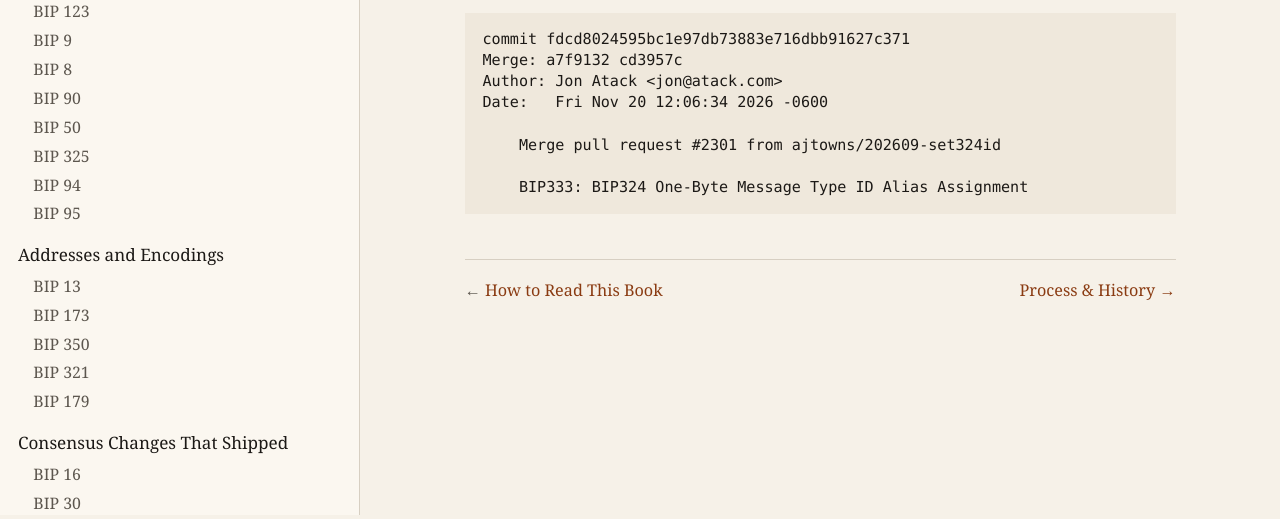
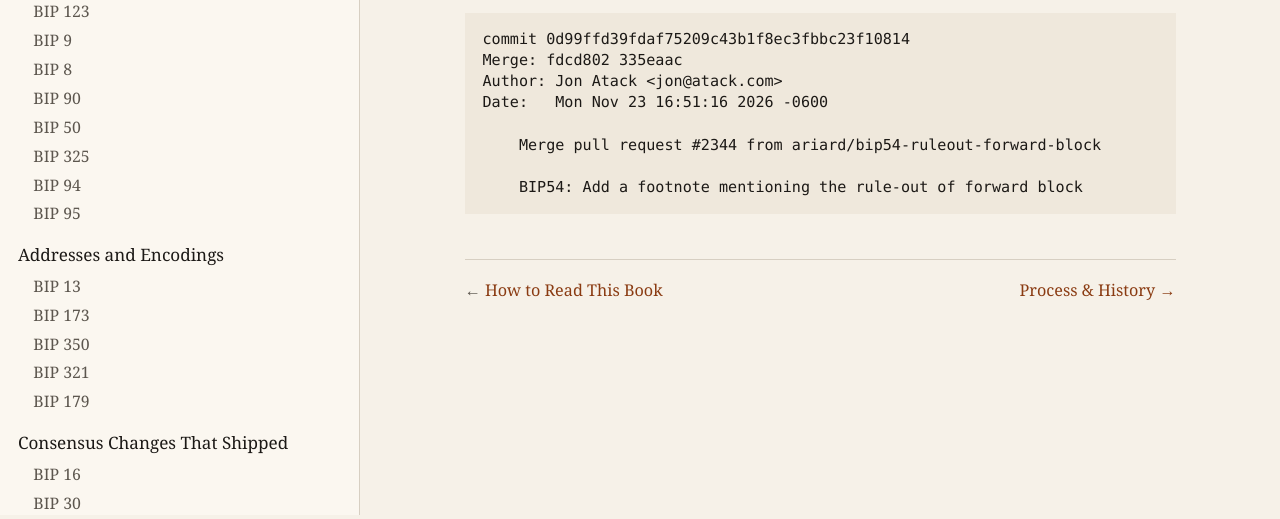
Before and after one commit to adamdecaf/bitcoin-bips-book, a plain HTML site: page docs/book/source-snapshot.html in a window 1280 px wide. Shown: the part 281-800 px from the top of the page. Drawn offline with Linux system fonts and the light colour scheme.

Commit message:
chore: automated publishing

```diff
--- a/docs/book/source-snapshot.html
+++ b/docs/book/source-snapshot.html
@@ -233,14 +233,14 @@
       href="https://github.com/bitcoin/bips">bitcoin/bips</a>. Closed
       and withdrawn proposals are omitted so the book stays readable. If
       something here disagrees with upstream, upstream wins.</p>
-      <pre><code>commit fdcd8024595bc1e97db73883e716dbb91627c371
-Merge: a7f9132 cd3957c
+      <pre><code>commit 0d99ffd39fdaf75209c43b1f8ec3fbbc23f10814
+Merge: fdcd802 335eaac
 Author: Jon Atack &lt;jon@atack.com&gt;
-Date:   Fri Nov 20 12:06:34 2026 -0600
+Date:   Mon Nov 23 16:51:16 2026 -0600
 
-    Merge pull request #2301 from ajtowns/202609-set324id
+    Merge pull request #2344 from ariard/bip54-ruleout-forward-block
 
-    BIP333: BIP324 One-Byte Message Type ID Alias Assignment</code></pre>
+    BIP54: Add a footnote mentioning the rule-out of forward block</code></pre>
       <nav class="pager pager-bottom" aria-label="Nearby sections">
         <a class="pager-prev" href="how-to-read-this-book.html" rel="prev">How to Read This Book</a>
         <a class="pager-next" href="process-history.html" rel="next">Process &amp; History</a>
```
Also changed, not shown: 3 other files.
